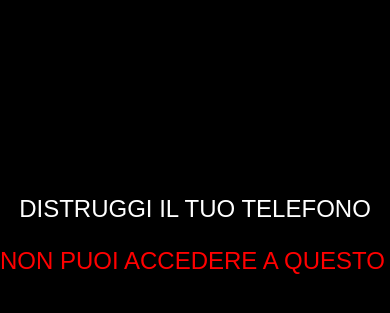
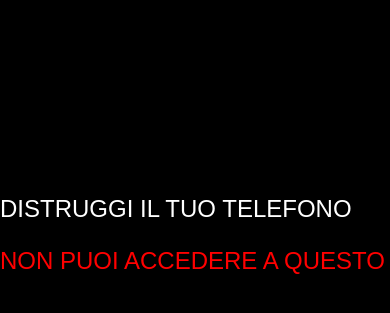
Before and after one commit to gimesgames/gimesgames.github.io, a PHP site: page /avviso_mobile.html in a window 390 px wide. Shown: the part 187-500 px from the top of the page. Run offline with PHP 8.4, Linux system fonts and the light colour scheme; some web fonts are replaced.

Commit message:
Update avviso_mobile.css

```diff
--- a/avviso_mobile.css
+++ b/avviso_mobile.css
@@ -15,15 +15,16 @@ body {
     max-width: 600px;
     width: 100%; /* Larghezza al 100% */
     overflow: hidden; /* Nasconde il testo in eccesso */
+    text-align: left; /* Allineamento del testo a sinistra */
 }
 
 .avviso-message, .avviso-submessage {
     font-size: 24px;
     text-transform: uppercase;
-    border-right: 2px solid white; /* Simula il cursore lampeggiante */
     white-space: nowrap; /* Evita il wrap del testo */
     overflow: hidden; /* Nasconde il testo in eccesso */
     width: 100%; /* Larghezza al 100% */
+    border-right: none; /* Rimuovi il bordo destro */
 }
 
 .avviso-message {
```
